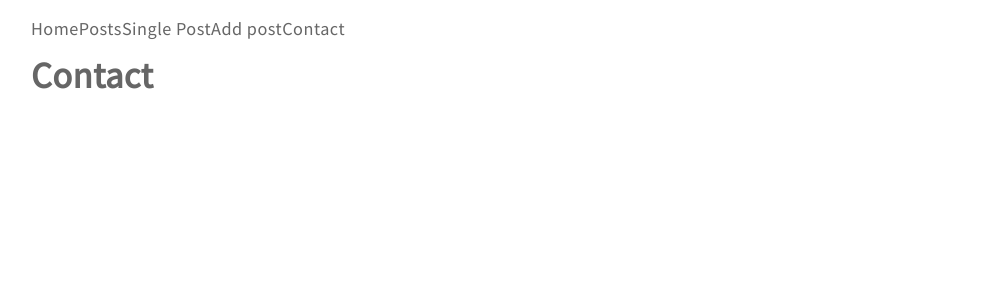
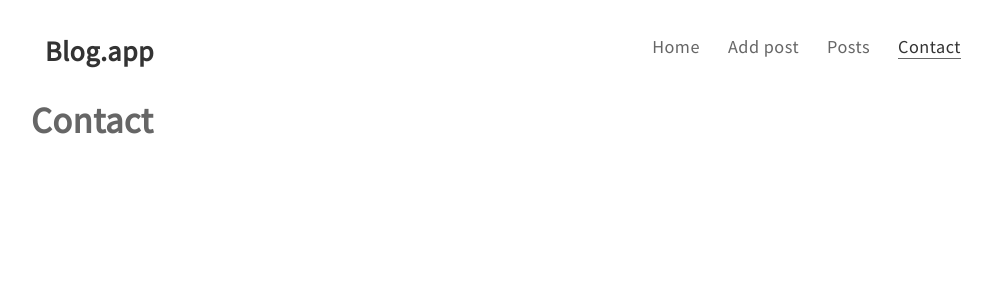
Before and after one commit to pitred/mern-app, a React (Create React App) app in the folder client/: page /contact in a window 1280 px wide. Shown: the top 300 px of the page, without its empty margins (137-1128 px from the left). Built offline with nearby package versions, Linux system fonts and the light colour scheme.

Commit message:
Add more logic 31.1

```diff
--- a/client/src/components/features/NavBar/NavBar.js
+++ b/client/src/components/features/NavBar/NavBar.js
@@ -1,16 +1,26 @@
 import React from 'react';
-import { Link } from 'react-router-dom';
+import Logo from '../../common/Logo/Logo';
+import MainMenu from '../../layouts/MainMenu/MainMenu';
+import './NavBar.scss';
 
 class NavBar extends React.Component {
+   state = {
+      links: [
+         { path: '/', title: 'Home' },
+         { path: '/posts/new', title: 'Add post' },
+         { path: '/posts', title: 'Posts' },
+         { path: '/contact', title: 'Contact' }
+      ]
+   };
+
    render() {
+      const { links } = this.state;
+
       return (
-         <div>
-            <Link to='/'>Home</Link>
-            <Link to='/posts'>Posts</Link>
-            <Link to='/posts/single_post'>Single Post</Link>
-            <Link to='/posts/new'>Add post</Link>
-            <Link to='/contact'>Contact</Link>
-         </div>
+         <nav className='navbar'>
+            <Logo />
+            <MainMenu links={links} />
+         </nav>
       );
    }
 }
--- /dev/null
+++ b/client/src/components/features/NavBar/NavBar.scss
@@ -0,0 +1,5 @@
+.navbar {
+    display: flex;
+    justify-content: space-between;
+    flex-wrap: wrap;
+}
--- a/client/src/components/features/PostSummary/PostSummary.js
+++ b/client/src/components/features/PostSummary/PostSummary.js
@@ -7,10 +7,11 @@
 import HtmlBox from '../../common/HtmlBox/HtmlBox';
 import cutText from '../../../utils/CutText/cutText';
 
-const PostSummary = ({ id, title, content }) => (
+const PostSummary = ({ id, title, content, author }) => (
    <article className='post-summary'>
       <SmallTitle>{title}</SmallTitle>
       <HtmlBox>{cutText(content, 250)}</HtmlBox>
+      <p>Author: {author}</p>
       <Button variant='primary'>
          <Link to={'posts/' + id}>Read more</Link>
       </Button>
@@ -20,7 +21,8 @@
 PostSummary.propTypes = {
    id: PropTypes.string,
    title: PropTypes.string,
-   content: PropTypes.string
+   content: PropTypes.string,
+   author: PropTypes.string
 };
 
 export default PostSummary;
--- a/client/src/components/features/Posts/Posts.js
+++ b/client/src/components/features/Posts/Posts.js
@@ -26,7 +26,8 @@
       PropTypes.shape({
          id: PropTypes.string.isRequired,
          title: PropTypes.string.isRequired,
-         content: PropTypes.string.isRequired
+         content: PropTypes.string.isRequired,
+         author: PropTypes.string.isRequired
       })
    ),
    loadPosts: PropTypes.func.isRequired
--- a/client/src/components/features/PostsList/PostsList.js
+++ b/client/src/components/features/PostsList/PostsList.js
@@ -18,7 +18,8 @@
       PropTypes.shape({
          id: PropTypes.string.isRequired,
          title: PropTypes.string.isRequired,
-         content: PropTypes.string.isRequired
+         content: PropTypes.string.isRequired,
+         author: PropTypes.string.isRequired
       })
    )
 };
--- a/client/src/components/features/SinglePost/SinglePost.js
+++ b/client/src/components/features/SinglePost/SinglePost.js
@@ -16,6 +16,9 @@
    render() {
       const { post, request } = this.props;
 
+      if (request.pending === true || request.success === null) return <Spinner />;
+      if (request.pending === false && request.error != null) return <Alert>{request.error.message}</Alert>;
+      if (request.pending === false && request.success === true && !post) return <Alert>No post</Alert>;
       if (request.pending === false && request.success === true && post)
          return (
             <div>
@@ -24,9 +27,6 @@
                <p>Author: {post.author}</p>
             </div>
          );
-      if (request.pending === true || request.success === null) return <Spinner />;
-      if (request.pending === false && request.error != null) return <Alert>{request.error.message}</Alert>;
-      if (request.pending === false && request.success === true && !post) return <Alert>No post</Alert>;
    }
 }
 
@@ -35,7 +35,8 @@
       PropTypes.shape({
          id: PropTypes.string.isRequired,
          title: PropTypes.string.isRequired,
-         content: PropTypes.string.isRequired
+         content: PropTypes.string.isRequired,
+         author: PropTypes.string.isRequired
       })
    ),
    loadPosts: PropTypes.func.isRequired
--- a/client/src/components/layouts/MainMenu/MainMenu.scss
+++ b/client/src/components/layouts/MainMenu/MainMenu.scss
@@ -1,4 +1,4 @@
-@import '../../../styles/settings.scss';
+@import "../../../styles/settings.scss";
 
 .main-menu {
     display: flex;
@@ -9,5 +9,4 @@
     li {
         margin: 0 $base-size;
     }
-
 }
```
Also changed, not shown: 2 other files (tests, documents, lock files or other folders). Lines whose indentation alone changed are shown as unchanged.
